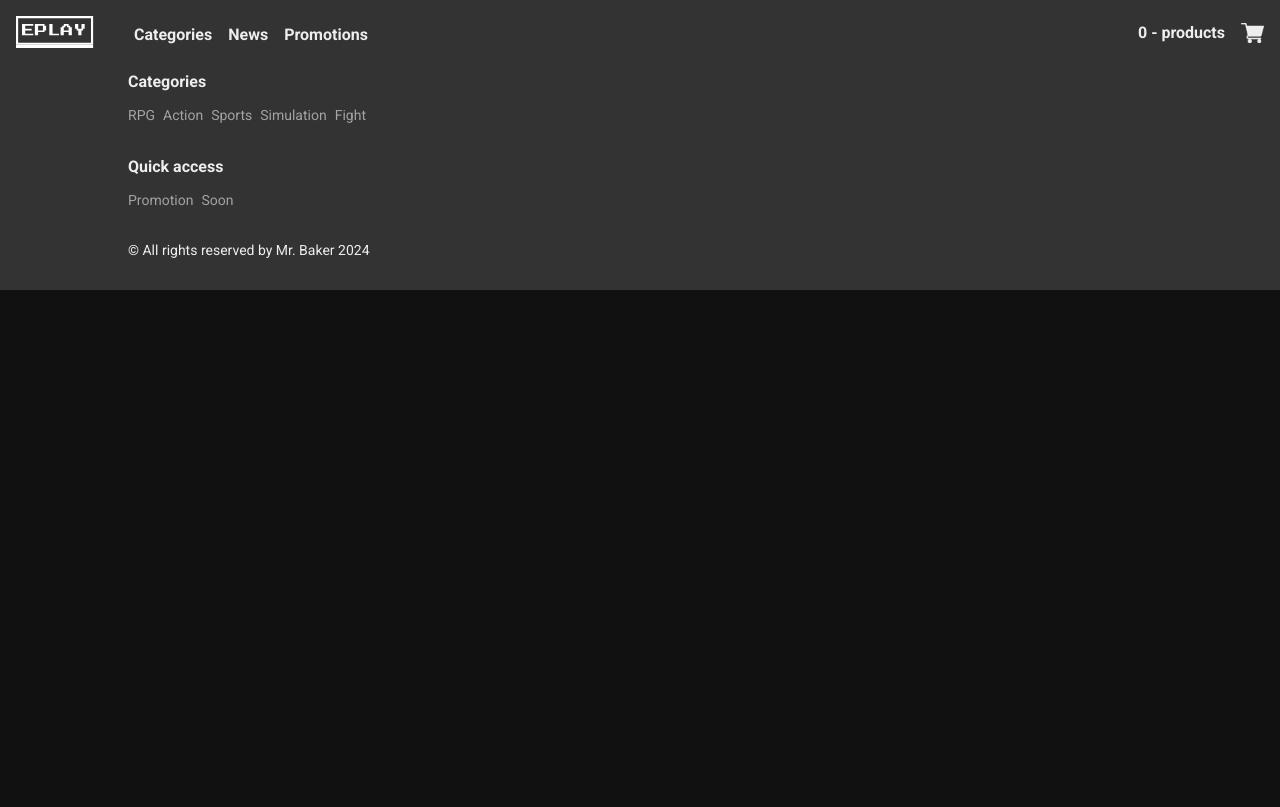
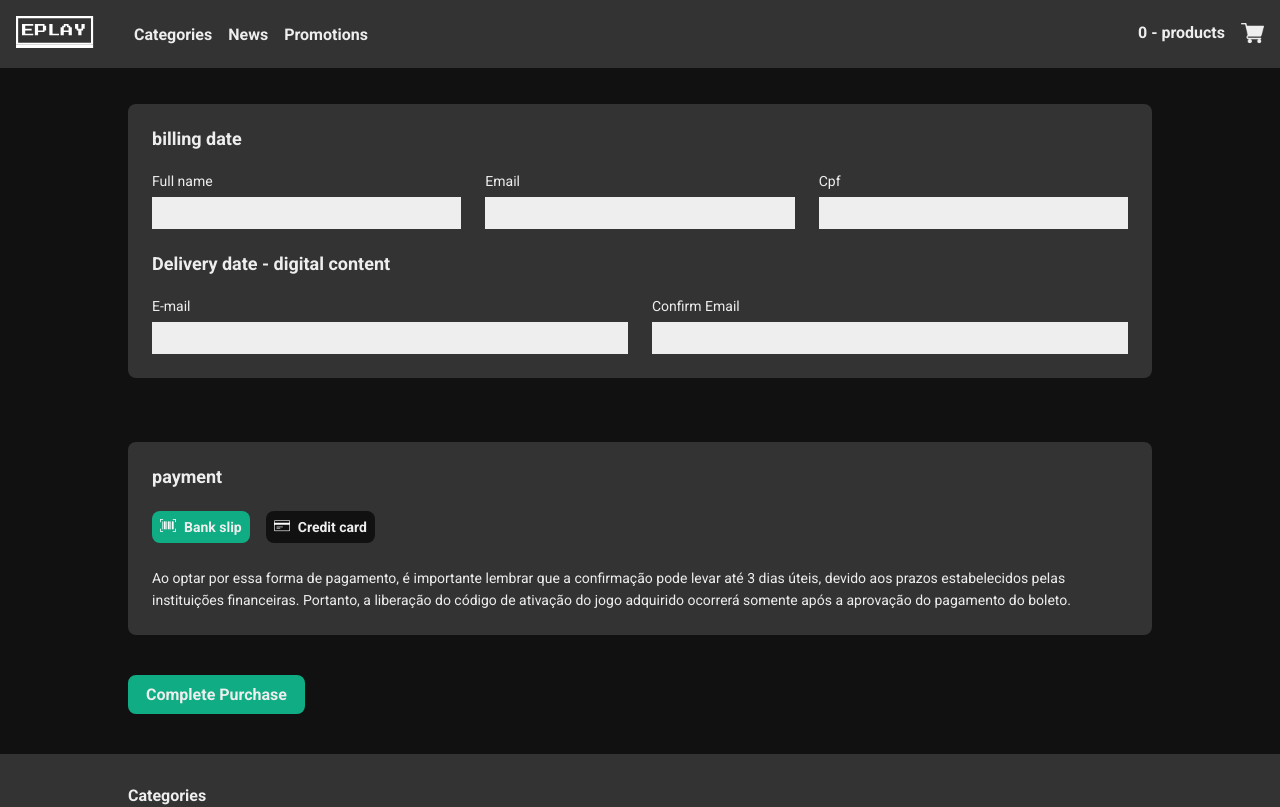
Before and after one commit to Caiobakerolov/gameStore_Eplay, a React (Create React App) app: page /checkout in a window 1280 px wide. Shown: the top 807 px of the page. Built offline with nearby package versions, Linux system fonts and the light colour scheme.

Commit message:
create section about payment

```diff
--- /dev/null
+++ b/src/components/Card/index.tsx
@@ -0,0 +1,19 @@
+import { Container } from './styles'
+
+type Props = {
+  children: JSX.Element
+  title: string
+}
+
+const Card = ({ children, title }: Props) => {
+  return (
+    <>
+      <Container>
+        <h2>{title}</h2>
+        {children}
+      </Container>
+    </>
+  )
+}
+
+export default Card
--- /dev/null
+++ b/src/components/Card/styles.ts
@@ -0,0 +1,27 @@
+import styled from 'styled-components'
+import { colors } from '../../styles'
+
+export const Container = styled.div`
+  background-color: ${colors.gray};
+  padding: 24px;
+  margin-top: 64px;
+  margin-bottom: 40px;
+  border-radius: 8px;
+
+  h2,
+  h3 {
+    font-size: 18px;
+    font-weight: bold;
+    color: ${colors.white};
+    margin-bottom: 24px;
+  }
+
+  .margin-top {
+    margin-top: 24px;
+  }
+
+  p {
+    font-size: 14px;
+    line-height: 22px;
+  }
+`
--- a/src/components/Footer/styles.ts
+++ b/src/components/Footer/styles.ts
@@ -7,6 +7,7 @@ export const Container = styled.footer`
   background-color: ${colors.gray};
   padding: 32px 0;
   font-size: 14px;
+  margin-top: 40px;
 `
 export const SectionTitle = styled.h4`
   color: ${colors.white};
--- /dev/null
+++ b/src/pages/Checkout/index.tsx
@@ -0,0 +1,128 @@
+import { useState } from 'react'
+
+import Button from '../../components/Button'
+import Card from '../../components/Card'
+
+import { InputGroup, Row, TabButton } from './styles'
+
+import creditCard from '../../assets/images/credit-card.png'
+import bankSlip from '../../assets/images/barcode.png'
+
+const Checkout = () => {
+  const [payWithCard, setPayWithCard] = useState(false)
+
+  return (
+    <>
+      <div className="container">
+        <Card title="billing date">
+          <>
+            <Row>
+              <InputGroup>
+                <label htmlFor="fullName">Full name</label>
+                <input id="fullName" type="text" />
+              </InputGroup>
+              <InputGroup>
+                <label htmlFor="email">Email</label>
+                <input id="email" type="email" />
+              </InputGroup>
+              <InputGroup>
+                <label htmlFor="cpf">Cpf</label>
+                <input id="cpf" type="text" />
+              </InputGroup>
+            </Row>
+            <h3 className="margin-top">Delivery date - digital content</h3>
+            <Row>
+              <InputGroup>
+                <label htmlFor="deliveryEmail">E-mail</label>
+                <input type="email" id="deliveryEmail" />
+              </InputGroup>
+              <InputGroup>
+                <label htmlFor="confirmDeliveryEmail">Confirm Email</label>
+                <input type="email" id="confirmDeliveryEmail" />
+              </InputGroup>
+            </Row>
+          </>
+        </Card>
+        <Card title="payment">
+          <>
+            <TabButton
+              isActive={!payWithCard}
+              onClick={() => setPayWithCard(false)}
+            >
+              <img src={bankSlip} alt="Bank Slip" />
+              Bank slip
+            </TabButton>
+            <TabButton
+              isActive={payWithCard}
+              onClick={() => setPayWithCard(true)}
+            >
+              <img src={creditCard} alt="Credit Card" />
+              Credit card
+            </TabButton>
+            <div className="margin-top">
+              {payWithCard ? (
+                <>
+                  <Row marginTop="24px">
+                    <InputGroup>
+                      <label htmlFor="cardOwner">Cardholder name</label>
+                      <input type="text" id="cardOwner" />
+                    </InputGroup>
+                    <InputGroup>
+                      <label htmlFor="cpfOwner">Cardholder CPF</label>
+                      <input type="text" id="cpfOwner" />
+                    </InputGroup>
+                  </Row>
+                  <Row marginTop="24px">
+                    <InputGroup>
+                      <label htmlFor="cardDisplayName">Card display name</label>
+                      <input type="text" id="cardDisplayName" />
+                    </InputGroup>
+                    <InputGroup>
+                      <label htmlFor="cardNumber">Card number</label>
+                      <input type="text" id="cardNumber" />
+                    </InputGroup>
+                    <InputGroup maxWidth="123px">
+                      <label htmlFor="expiresMonth">Due month</label>
+                      <input type="text" id="expiresMonth " />
+                    </InputGroup>
+                    <InputGroup maxWidth="123px">
+                      <label htmlFor="expiresYear">Due year</label>
+                      <input type="text" id="expiresYear" />
+                    </InputGroup>
+                    <InputGroup maxWidth="48px">
+                      <label htmlFor="cvv">CVV</label>
+                      <input type="text" id="cvv" />
+                    </InputGroup>
+                  </Row>
+                  <Row marginTop="24px">
+                    <InputGroup maxWidth="140px">
+                      <label htmlFor="installments">installment</label>
+                      <select name="" id="">
+                        <option value="">1x of R$200,00</option>
+                        <option value="">2x of R$200,00</option>
+                        <option value="">3x of R$200,00</option>
+                      </select>
+                    </InputGroup>
+                  </Row>
+                </>
+              ) : (
+                <p>
+                  Ao optar por essa forma de pagamento, é importante lembrar que
+                  a confirmação pode levar até 3 dias úteis, devido aos prazos
+                  estabelecidos pelas instituições financeiras. Portanto, a
+                  liberação do código de ativação do jogo adquirido ocorrerá
+                  somente após a aprovação do pagamento do boleto.
+                </p>
+              )}
+            </div>
+          </>
+        </Card>
+        <Button type="button" title="click here to complete your purchase">
+          Complete Purchase
+        </Button>
+      </div>
+    </>
+  )
+}
+
+export default Checkout
--- /dev/null
+++ b/src/pages/Checkout/styles.ts
@@ -0,0 +1,60 @@
+import styled from 'styled-components'
+import { colors } from '../../styles'
+
+type InputGroupProps = {
+  maxWidth?: string
+}
+
+type RowProps = {
+  marginTop?: string
+}
+
+type TabButtonProps = {
+  isActive: boolean
+}
+
+export const Row = styled.div<RowProps>`
+  display: flex;
+  column-gap: 24px;
+
+  margin-top: ${(props) => props.marginTop || '0'};
+`
+
+export const InputGroup = styled.div<InputGroupProps>`
+  flex: auto;
+
+  max-width: ${(props) => props.maxWidth || 'auto'};
+
+  label {
+    display: block;
+    font-size: 14px;
+    margin-bottom: 8px;
+  }
+
+  input,
+  select {
+    background-color: ${colors.white};
+    border: 1px solid ${colors.white};
+    height: 32px;
+    padding: 0 8px;
+    width: 100%;
+  }
+`
+
+export const TabButton = styled.button<TabButtonProps>`
+  background-color: ${(props) =>
+    props.isActive ? colors.green : colors.black};
+  color: ${colors.white};
+  font-size: 14px;
+  font-weight: bold;
+  border-radius: 8px;
+  height: 32px;
+  border: none;
+  margin-right: 16px;
+  padding: 0 8px;
+  cursor: pointer;
+
+  img {
+    margin-right: 8px;
+  }
+`
--- a/src/routes.tsx
+++ b/src/routes.tsx
@@ -3,12 +3,14 @@ import { Routes, Route } from 'react-router-dom'
 import Home from './pages/Home'
 import Categories from './pages/Categories'
 import Product from './pages/Product'
+import Checkout from './pages/Checkout/index'
 
 const RoutesSrc = () => (
   <Routes>
     <Route path="/" element={<Home />} />
     <Route path="/categories" element={<Categories />} />
     <Route path="/product/:id" element={<Product />} />
+    <Route path="/checkout" element={<Checkout />} />
   </Routes>
 )
 export default RoutesSrc
```
Also changed, not shown: src/assets/images/barcode.png (added), src/assets/images/credit-card.png (added).
